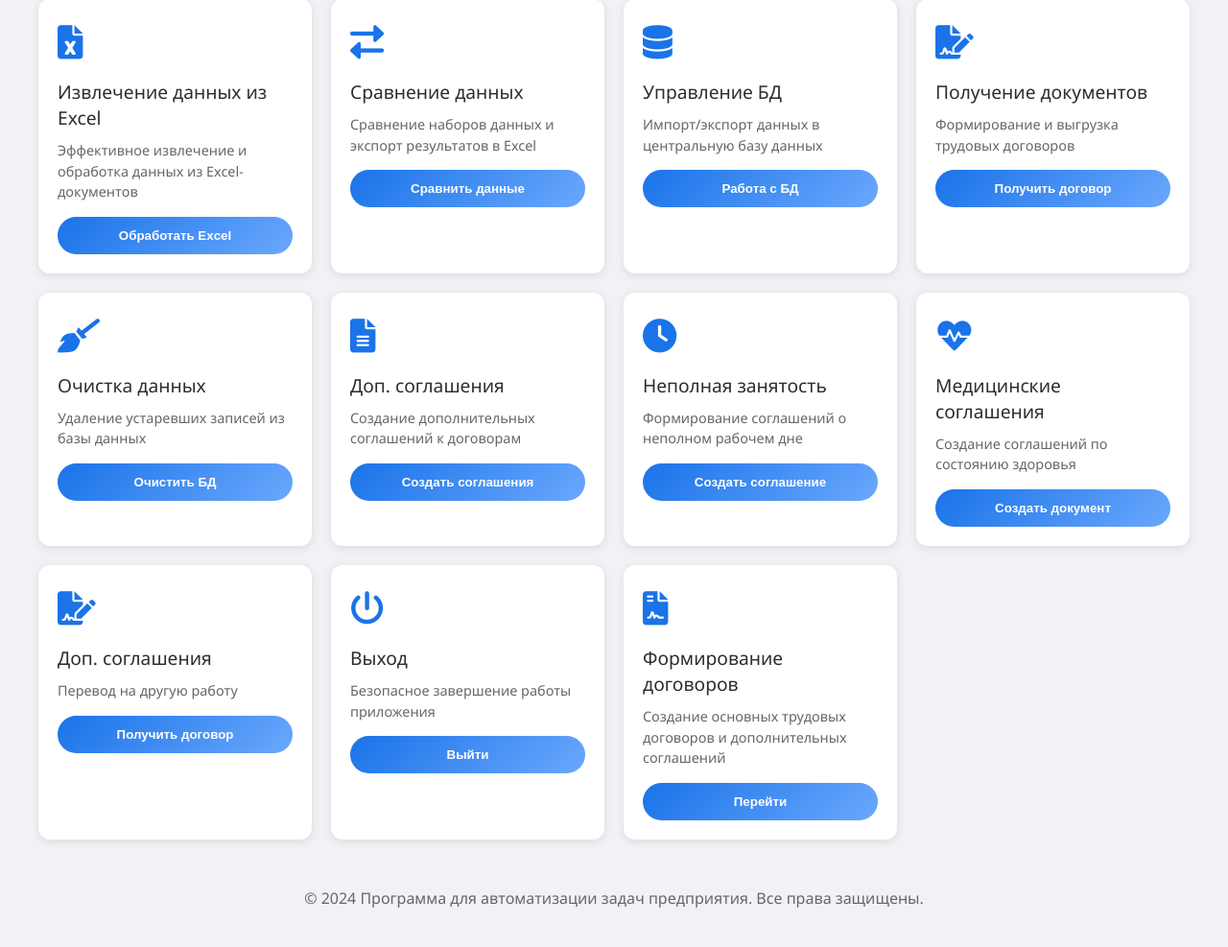
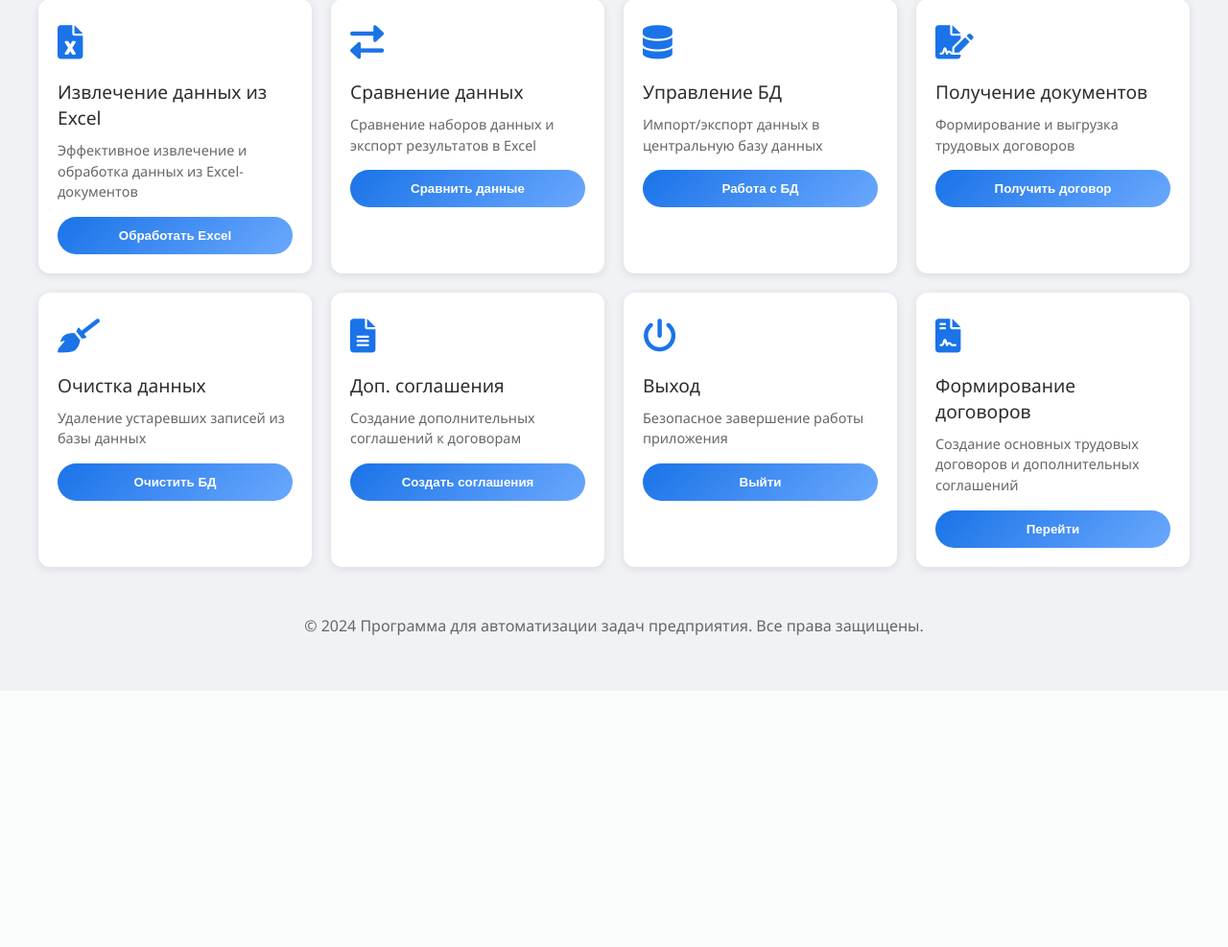
Before and after one commit to PyRusAdmin/filling-out-employment-contracts-by.-PyRusAdmin, a FastAPI app: page / in a window 1280 px wide. Shown: the part 120-1107 px from the top of the page at 96% size. After the commit the page ends 782 px from the top, so only its background shows below. Run offline with FastAPI, Linux system fonts and the light colour scheme.

Commit message:
Рефакторинг кода.

```diff
--- a/requirements.txt
+++ b/requirements.txt
@@ -9,3 +9,4 @@ aiosqlite
 peewee
 uvicorn
 fastapi
+python-multipart
--- a/templates/index.html
+++ b/templates/index.html
@@ -160,28 +160,6 @@
             <button class="action-button" onclick="handleAction(8)">Создать соглашения</button>
         </div>
 
-        <div class="feature-card">
-            <div class="feature-icon"><i class="fas fa-clock"></i></div>
-            <div class="feature-title">Неполная занятость</div>
-            <div class="feature-description">Формирование соглашений о неполном рабочем дне</div>
-            <button class="action-button" onclick="handleAction(9)">Создать соглашение</button>
-        </div>
-
-        <div class="feature-card">
-            <div class="feature-icon"><i class="fas fa-heartbeat"></i></div>
-            <div class="feature-title">Медицинские соглашения</div>
-            <div class="feature-description">Создание соглашений по состоянию здоровья</div>
-            <button class="action-button" onclick="handleAction(10)">Создать документ</button>
-        </div>
-
-        <!--Дополнительное соглашение перевод на другую работу-->
-        <div class="feature-card">
-            <div class="feature-icon"><i class="fas fa-file-signature"></i></div>
-            <div class="feature-title">Доп. соглашения</div>
-            <div class="feature-description">Перевод на другую работу</div>
-            <button class="action-button" onclick="handleAction(11)">Получить договор</button>
-        </div>
-
         <!--Закрыть программу-->
         <div class="feature-card">
             <div class="feature-icon"><i class="fas fa-power-off"></i></div>
```
